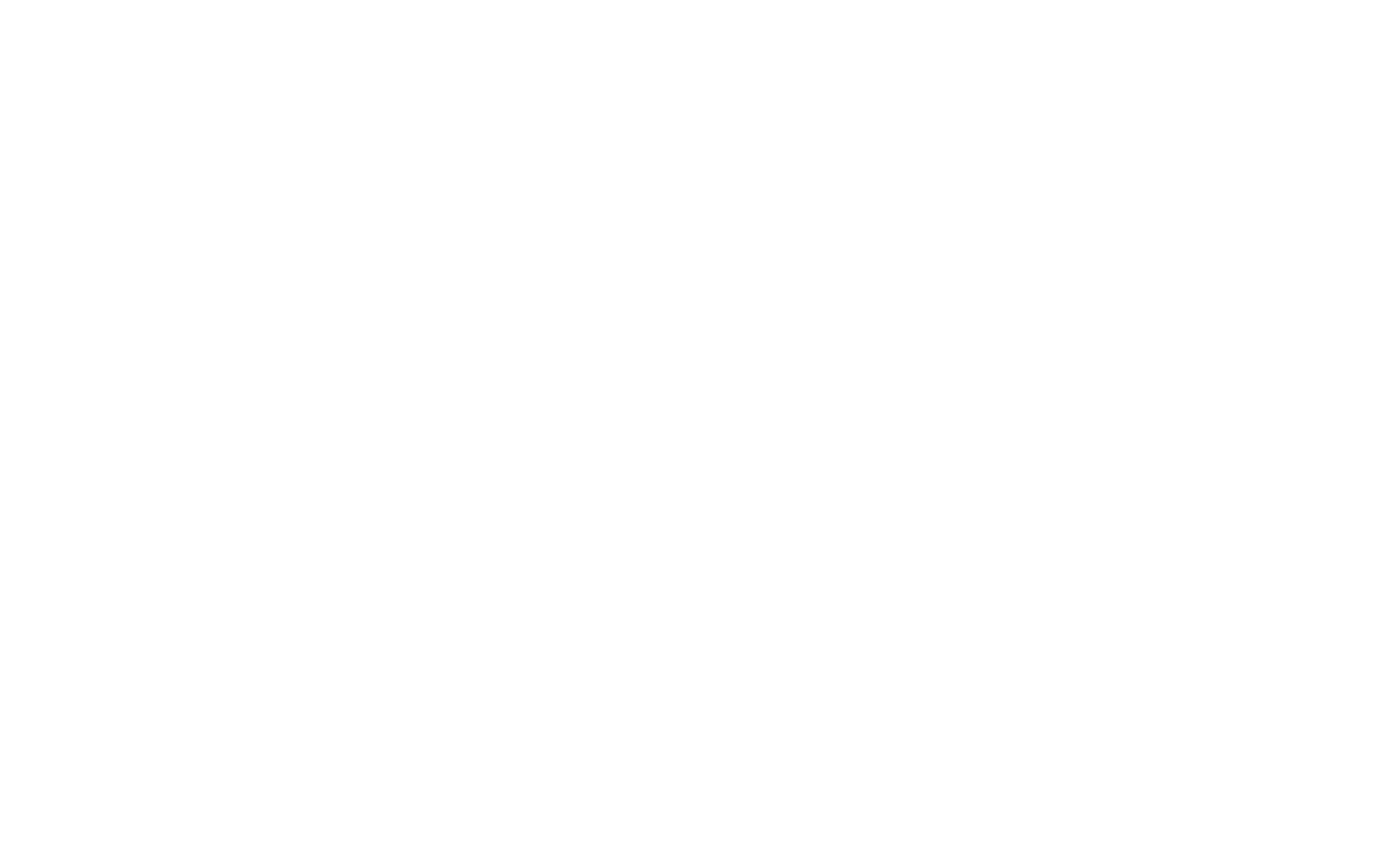
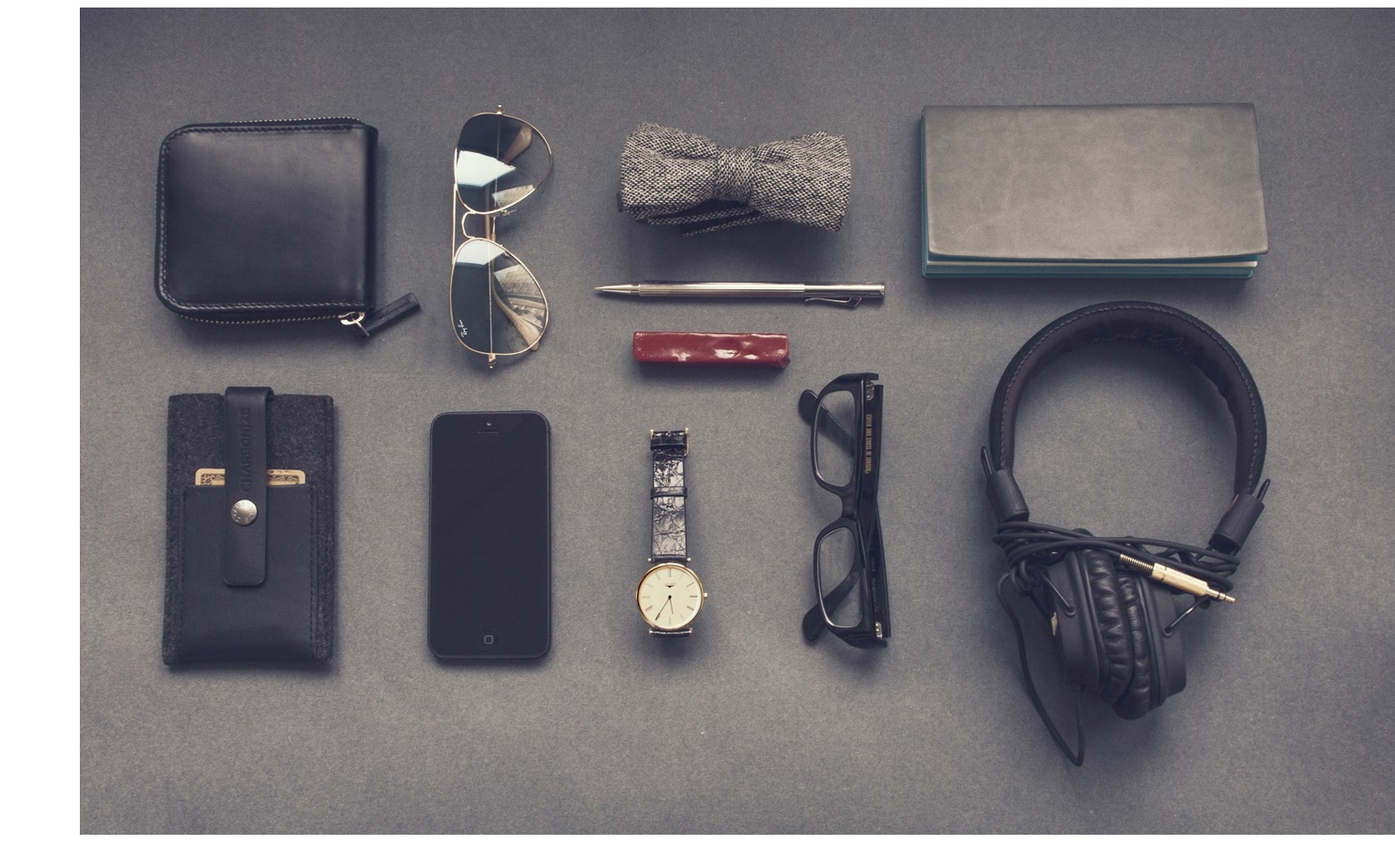
Before and after one commit to aleksander-bauknecht/project-1, a website: page index.html in a window 1280 px wide. Shown: the whole page at 94% size, 1485 px wide, since content can reach past the window. Before the commit the page ends 800 px from the top, so only its background shows below. Drawn offline with nearby package versions, Linux system fonts and the light colour scheme; files that its build step writes are made by us from their sources.

Commit message:
Add splash background

```diff
--- a/index.html
+++ b/index.html
@@ -13,6 +13,7 @@
     </head>
     <body>
         <div class="container">
+            <img src="images/background.jpg">
             <nav class=""></nav>
         </div>
     </body>
```
